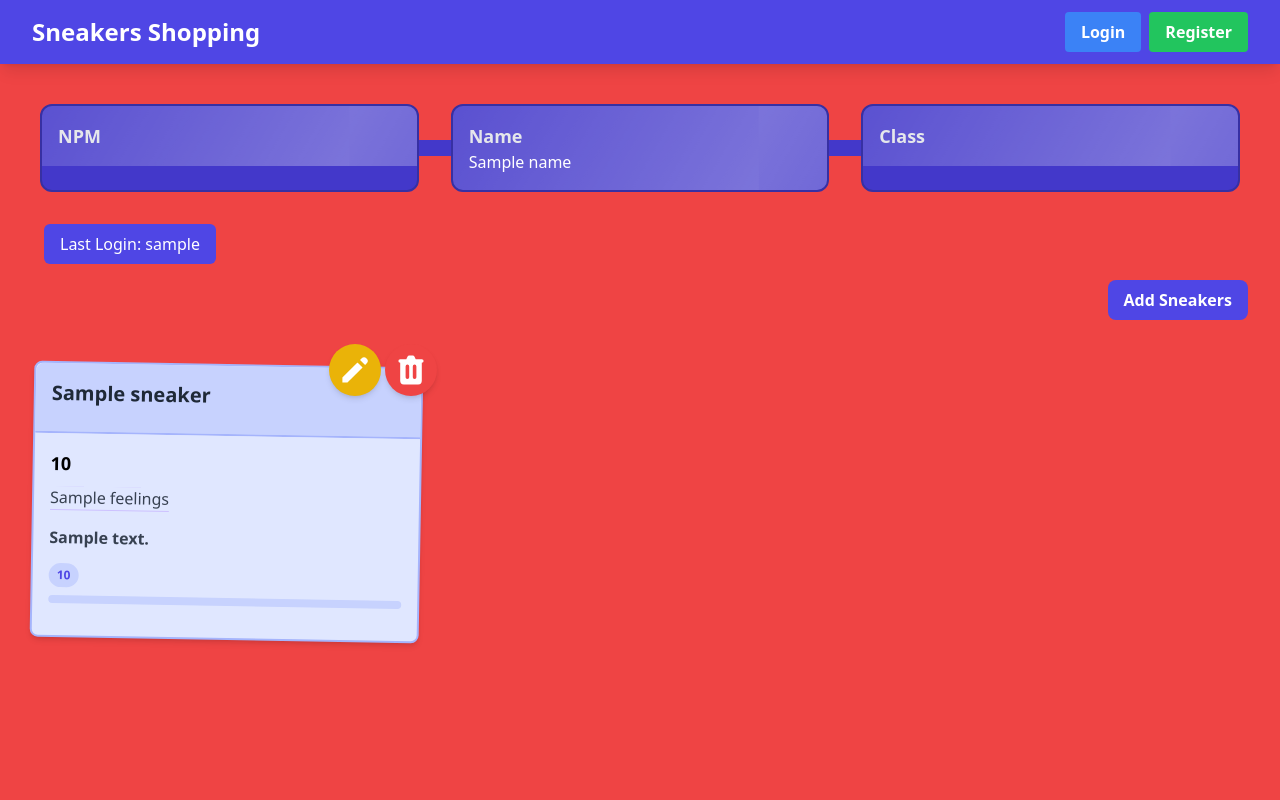
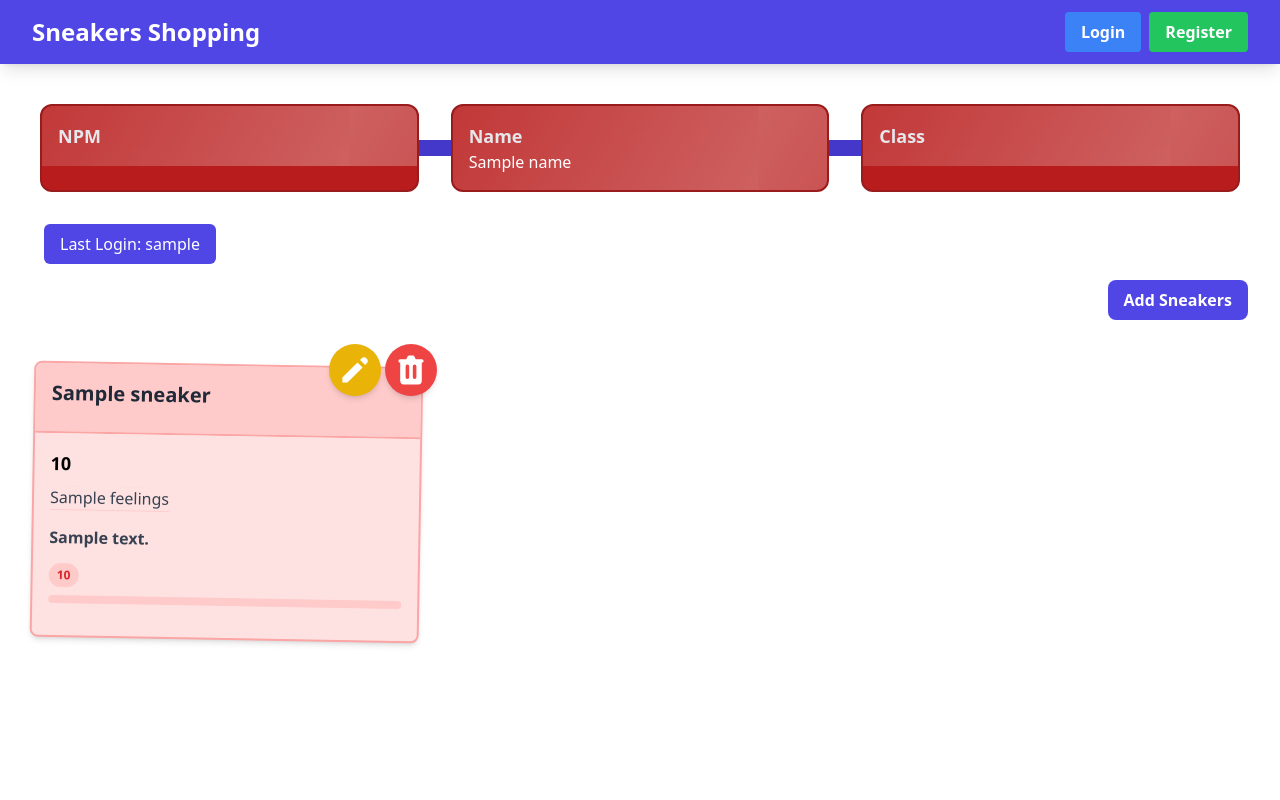
Before and after one commit to satrialeka/app-e-commerce, a Django app: template main/templates/main.html in a window 1280 px wide. Run offline with Django 5.2, Linux system fonts and the light colour scheme; tables that the repository leaves empty hold one stand-in row (values such as "Sample post"); the template is opened without the code that fills it: values that come from a table or form of the project are taken from there, most other values are stand-ins (such as "Sample title", 1, 10 or a date in 2020); some libraries are stand-ins or nearby versions.

Commit message:
tugas 5 selesai

```diff
--- a/main/templates/card_info.html
+++ b/main/templates/card_info.html
@@ -1,6 +1,6 @@
-<div class="bg-indigo-700 rounded-xl overflow-hidden border-2 border-indigo-800">
-    <div class="p-4 animate-shine">
-      <h5 class="text-lg font-semibold text-gray-200">{{ title }}</h5>
-      <p class="text-white">{{ value }}</p>
-    </div>
+<div class="bg-red-700 rounded-xl overflow-hidden border-2 border-red-800">
+  <div class="p-4 animate-shine">
+    <h5 class="text-lg font-semibold text-gray-200">{{ title }}</h5>
+    <p class="text-white">{{ value }}</p>
+  </div>
 </div>
--- a/main/templates/card_sneakers.html
+++ b/main/templates/card_sneakers.html
@@ -1,26 +1,26 @@
 <div class="relative break-inside-avoid">
-    <div class="relative top-5 bg-indigo-100 shadow-md rounded-lg mb-6 break-inside-avoid flex flex-col border-2 border-indigo-300 transform rotate-1 hover:rotate-0 transition-transform duration-300">
-      <div class="bg-indigo-200 text-gray-800 p-4 rounded-t-lg border-b-2 border-indigo-300">
+  <div class="relative top-5 bg-red-100 shadow-md rounded-lg mb-6 break-inside-avoid flex flex-col border-2 border-red-300 transform rotate-1 hover:rotate-0 transition-transform duration-300">
+    <div class="bg-red-200 text-gray-800 p-4 rounded-t-lg border-b-2 border-red-300">
       <h3 class="font-bold text-xl mb-2">{{s.name}}</h3>
       <p class="text-gray-600">{{s.time}}</p>
     </div>
     <div class="p-4">
       <p class="font-semibold text-lg mb-2">{{s.price}}</p>
       <p class="text-gray-700 mb-2">
-          <span class="bg-[linear-gradient(to_bottom,transparent_0%,transparent_calc(100%_-_1px),#CDC1FF_calc(100%_-_1px))] bg-[length:100%_1.5rem] pb-1">{{mood_entry.feelings}}</span>
+        <span class="bg-[linear-gradient(to_bottom,transparent_0%,transparent_calc(100%_-_1px),#FFCCCC_calc(100%_-_1px))] bg-[length:100%_1.5rem] pb-1">{{mood_entry.feelings}}</span>
       </p>
       <div class="mt-4">
         <p class="text-gray-700 font-semibold mb-2">{{s.description}}</p>
         <div class="relative pt-1">
           <div class="flex mb-2 items-center justify-between">
             <div>
-                <span class="text-xs font-semibold inline-block py-1 px-2 uppercase rounded-full text-indigo-600 bg-indigo-200">
+              <span class="text-xs font-semibold inline-block py-1 px-2 uppercase rounded-full text-red-600 bg-red-200">
                 {{s.quantity}}
               </span>
             </div>
           </div>
-            <div class="overflow-hidden h-2 mb-4 text-xs flex rounded bg-indigo-200">
-              <div style="width:{% if mood_entry.mood_intensity > 10 %}100%{% else %}{{ mood_entry.mood_intensity }}0%{% endif %}" class="shadow-none flex flex-col text-center whitespace-nowrap text-white justify-center bg-indigo-500"></div>
+          <div class="overflow-hidden h-2 mb-4 text-xs flex rounded bg-red-200">
+            <div style="width:{% if mood_entry.mood_intensity > 10 %}100%{% else %}{{ mood_entry.mood_intensity }}0%{% endif %}" class="shadow-none flex flex-col text-center whitespace-nowrap text-white justify-center bg-red-500"></div>
           </div>
         </div>
       </div>
--- a/main/templates/main.html
+++ b/main/templates/main.html
@@ -6,7 +6,7 @@
 {% endblock meta %}
 {% block content %}
 {% include 'navbar.html' %}
-<div class="overflow-x-hidden px-4 md:px-8 pb-8 pt-24 min-h-screen bg-red-500 flex flex-col">
+<div class="overflow-x-hidden px-4 md:px-8 pb-8 pt-24 min-h-screen bg-white flex flex-col">
   <div class="p-2 mb-6 relative">
     <div class="relative grid grid-cols-1 z-30 md:grid-cols-3 gap-8">
       {% include "card_info.html" with title='NPM' value=npm %}
```
Lines whose indentation alone changed are shown as unchanged.
